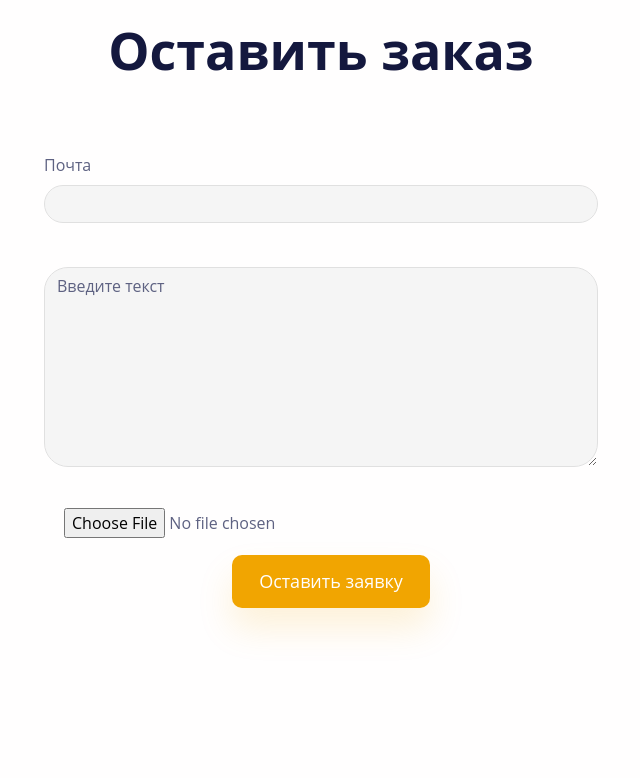
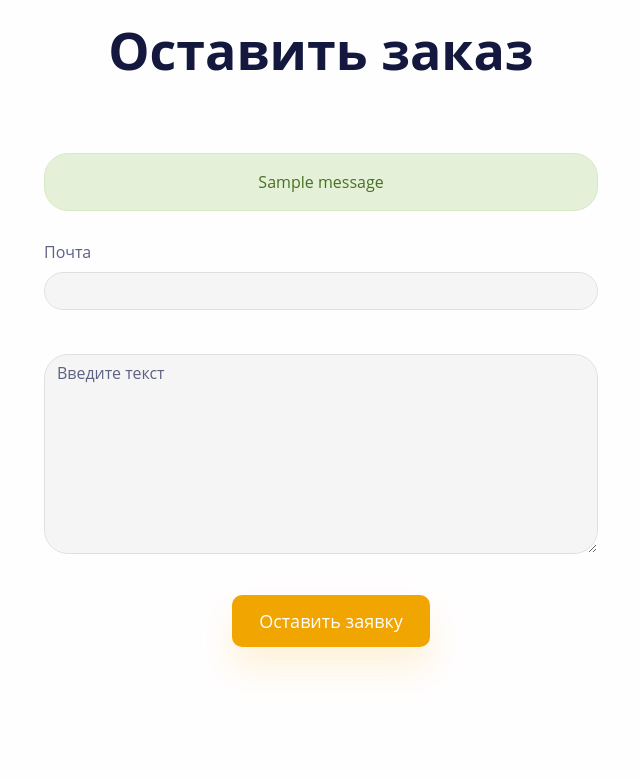
Before and after one commit to Tankolom-X/web_project, a Flask app: page /order in a window 1280 px wide. Shown: the part 149-927 px from the top of the page, without its empty margins (319-959 px from the left). Run offline with Flask 3, Linux system fonts and the light colour scheme; one stand-in notice (Sample message) is shown; some libraries are stand-ins or nearby versions.

Commit message:
feat(server): email send

```diff
--- a/server.py
+++ b/server.py
@@ -4,9 +4,8 @@ import secrets
 from tkinter import Tk
 from tkinter.filedialog import askopenfilename
 
-from PIL import Image
 from flask_login import LoginManager, login_user, login_required, logout_user, current_user
-from flask import Flask, render_template, redirect, session, make_response, abort, request, current_app
+from flask import Flask, render_template, redirect, session, make_response, abort, request, current_app, flash
 from werkzeug.utils import secure_filename
 
 from data import db_session
@@ -16,6 +15,13 @@ from forms.user import RegisterForm
 from forms.loginform import LoginForm
 from forms.news import NewsForm
 from forms.orderform import OrderForm
+
+import smtplib
+from email.mime.multipart import MIMEMultipart
+from email.mime.text import MIMEText
+from email.mime.base import MIMEBase
+from email.mime.image import MIMEImage
+from email import encoders
 
 app = Flask(__name__)
 app.config['SECRET_KEY'] = 'yandexlyceum_secret_key'
@@ -123,6 +129,32 @@ def usual():
 @app.route('/order', methods=['GET', 'POST'])
 def order():
     form = OrderForm()
+
+    if request.method == 'POST':
+        message = f"Контактные данные: {request.form['email']}\n"
+        message += f"Текст: {request.form['content']}"
+
+        msg = MIMEMultipart()
+        msg['From'] = "orderwood56@internet.ru"
+        msg['To'] = "orderwood56@internet.ru"
+        msg['Subject'] = 'Заказ'
+        msg.attach(MIMEText(message, 'plain'))
+
+
+        try:
+            server = smtplib.SMTP_SSL('smtp.mail.ru', 465)
+            server.login("orderwood56@internet.ru", 'LmXVNCnF2fgEq3b3GYxR')
+            server.sendmail("orderwood56@internet.ru", "orderwood56@internet.ru", msg.as_string())
+            print('Email sent successfully')
+            flash('Заявка отправлена')
+            return redirect('/order')
+
+        except Exception as e:
+            print('Email not sent. An error occurred:', str(e))
+
+        finally:
+            server.quit()
+
     return render_template('order.html', form=form)
 
 
--- a/templates/order.html
+++ b/templates/order.html
@@ -7,12 +7,22 @@
         <div class="mb-7 text-center">
             <h3 class="fs-xl-10 fs-lg-8 fs-7 fw-bold">Оставить заказ</h3>
         </div>
+        <form class="mx-auto w-lg-50" action="" enctype="multipart/form-data" method="post">
 
-        <form class="mx-auto w-lg-50" action="" enctype="multipart/form-data" method="post">
+            {% with messages = get_flashed_messages() %}
+               {% if messages %}
+                  {% for message in messages %}
+                    <div class="alert alert-success mb-4 text-center" role="alert">
+                        {{ message }}
+                    </div>
+                  {% endfor %}
+               {% endif %}
+            {% endwith %}
+
             {{ form.hidden_tag() }}
             <p>
                 {{ form.email.label }}<br>
-                {{ form.email(class="form-control", type="email") }}<br>
+                {{ form.email(class="form-control", type="text") }}<br>
                 {% for error in form.email.errors %}
             <p class="alert alert-danger" role="alert">
                 {{ error }}
@@ -27,7 +37,7 @@
                     </p>
                 {% endfor %}
             </p>
-            <p>
+            <p class="d-none">
                 {{ form.picture(class="form-control-file", style="margin: 1px 0 0 20px;") }}
                 {% if form.picture.errors %}
                     {% for error in form.picture.errors %}
```
